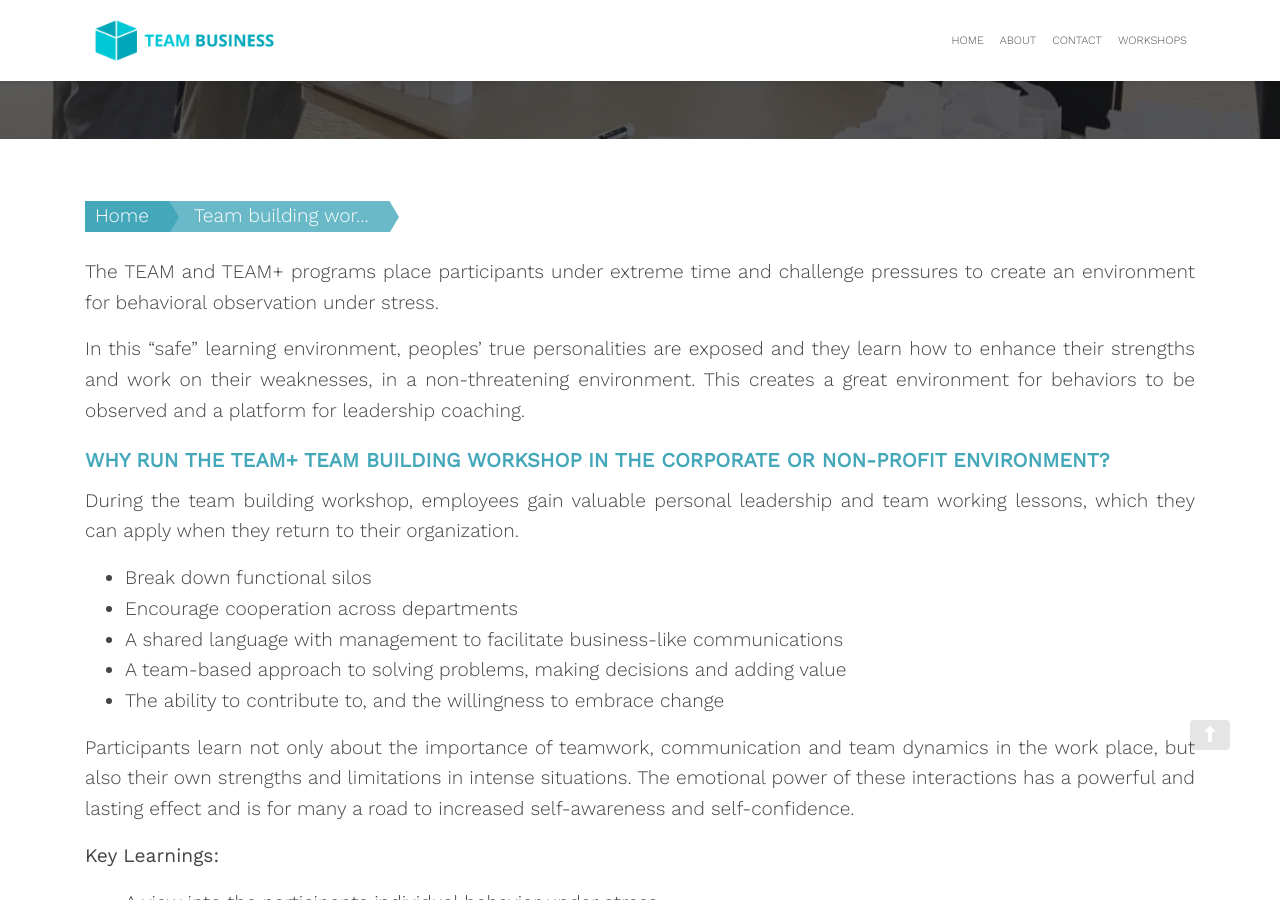
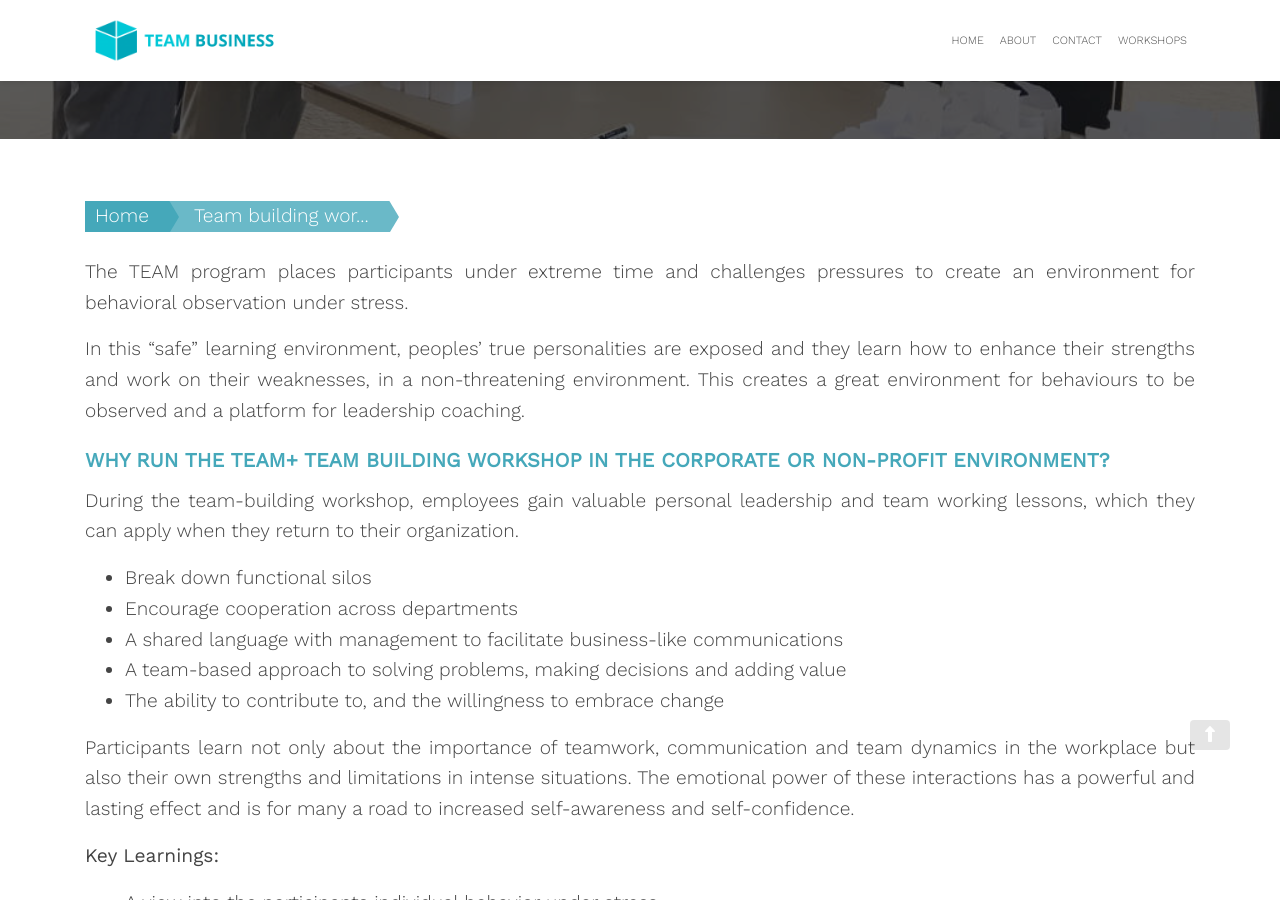
Before and after one commit to zac-heisey/team-business, a Jekyll site: the page built from _pages/team-building-workshop.md, in a window 1280 px wide and 900 px high, scrolled down 636 px. Built offline with Jekyll 4.4.1, drawn with Linux system fonts in a browser that asks for light colours; nearby versions of some CDN libraries; some of the changed text lies outside the part shown.

Commit message:
Update from Forestry.io Lara Azzam updated _pages/team-building-workshop.md

```diff
--- a/_pages/team-building-workshop.md
+++ b/_pages/team-building-workshop.md
@@ -11,29 +11,29 @@ intro-2: The TEAM and TEAM+ are team building workshops. These workshops expose
 header-image: "/assets/images/accounting-workshop.jpg"
 
 ---
-The TEAM and TEAM+ programs place participants under extreme time and challenge pressures to create an environment for behavioral observation under stress.
+The TEAM program places participants under extreme time and challenges pressures to create an environment for behavioral observation under stress.
 
-In this “safe” learning environment, peoples’ true personalities are exposed and they learn how to enhance their strengths and work on their weaknesses, in a non-threatening environment. This creates a great environment for behaviors to be observed and a platform for leadership coaching.
+In this “safe” learning environment, peoples’ true personalities are exposed and they learn how to enhance their strengths and work on their weaknesses, in a non-threatening environment. This creates a great environment for behaviours to be observed and a platform for leadership coaching.
 
 ### Why run the TEAM+ Team Building Workshop in the Corporate or Non-Profit Environment?
 
-During the team building workshop, employees gain valuable personal leadership and team working lessons, which they can apply when they return to their organization.
+During the team-building workshop, employees gain valuable personal leadership and team working lessons, which they can apply when they return to their organization.
 
-- Break down functional silos
-- Encourage cooperation across departments
-- A shared language with management to facilitate business-like communications
-- A team-based approach to solving problems, making decisions and adding value
-- The ability to contribute to, and the willingness to embrace change
+* Break down functional silos
+* Encourage cooperation across departments
+* A shared language with management to facilitate business-like communications
+* A team-based approach to solving problems, making decisions and adding value
+* The ability to contribute to, and the willingness to embrace change
 
-Participants learn not only about the importance of teamwork, communication and team dynamics in the work place, but also their own strengths and limitations in intense situations. The emotional power of these interactions has a powerful and lasting effect and is for many a road to increased self-awareness and self-confidence.
+Participants learn not only about the importance of teamwork, communication and team dynamics in the workplace but also their own strengths and limitations in intense situations. The emotional power of these interactions has a powerful and lasting effect and is for many a road to increased self-awareness and self-confidence.
 
 **Key Learnings:**
 
-- A view into the participants individual behavior under stress
-- Interesting insight into the power or weakness of collective decision making
-- A sound understanding of the decision making and thinking processes of their team members
-- The experience breaks down barriers and encourages cooperation beyond the workshop
-- Team dynamics in the workplace
+* A view into the participants individual behavior under stress
+* An interesting insight into the power or weakness of collective decision making
+* A sound understanding of the decision making and thinking processes of their team members
+* The experience breaks down barriers and encourages cooperation beyond the workshop
+* Team dynamics in the workplace
 
 ### Why run the TEAM Building Workshop in the Education Environment?
 
```
